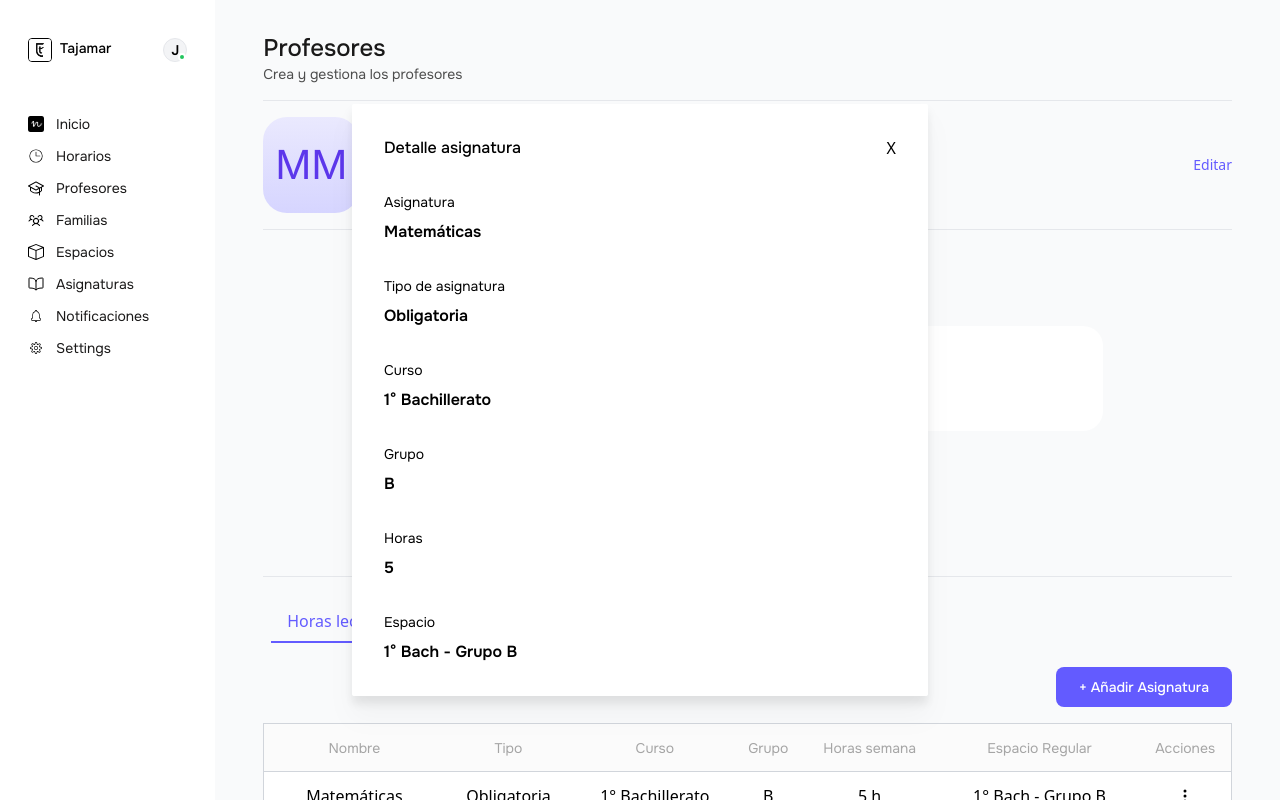
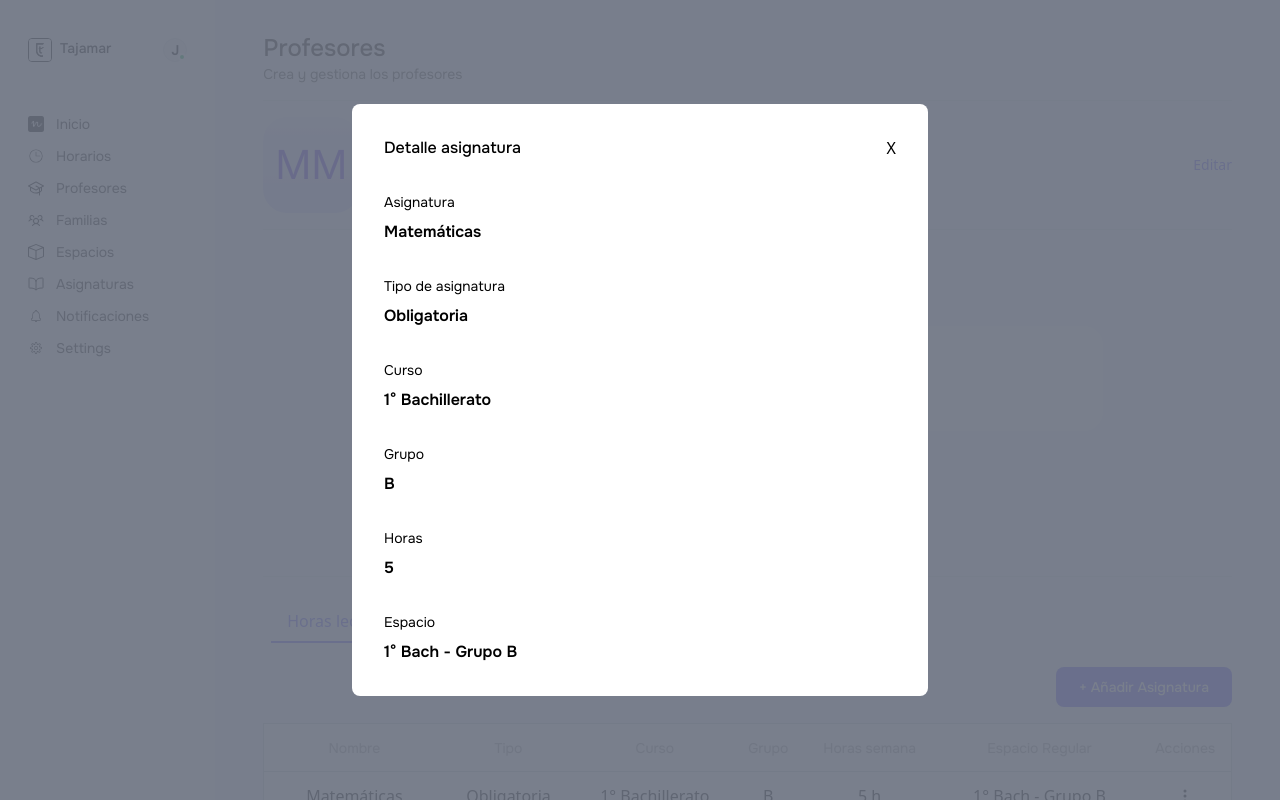
Before and after one commit to RickHalmoguera/dashboard-nuela, a React (Vite) app: page / in a window 1280 px wide. Both pictures are taken after a click on the icon 1185 px from the left and 796 px from the top of the page. Shown: the top 800 px of the page. Built offline with nearby package versions, Linux system fonts and the light colour scheme.

Commit message:
FIX: MODAL BG COLOR

```diff
--- a/src/components/MainContainer/Modal.tsx
+++ b/src/components/MainContainer/Modal.tsx
@@ -5,10 +5,11 @@ interface ModalProps {
     handleCloseModal: () => void
 }
 
-const Modal: React.FC<ModalProps> = ({ modalInfo , handleCloseModal}) => {
-    return(
-        <div className="h-full w-full top-0 right-0 absolute  flex justify-center items-center drop-shadow-xl">
-            <div className=" w-[576px]  bg-white rounded-sm flex flex-col gap-8 p-8" >
+const Modal: React.FC<ModalProps> = ({ modalInfo, handleCloseModal }) => {
+    return (
+        <div className="h-full w-full top-0 right-0 absolute flex justify-center items-center">
+            <div className="bg-gray-500 opacity-90 h-full w-full absolute"></div>
+            <div className="w-[576px] bg-white rounded-lg flex flex-col gap-8 p-8 relative">
                 <div className="flex justify-between items-center">
                     <p className="font-primary font-medium text-base">Detalle asignatura</p>
                     <button onClick={handleCloseModal}>X</button>
```
